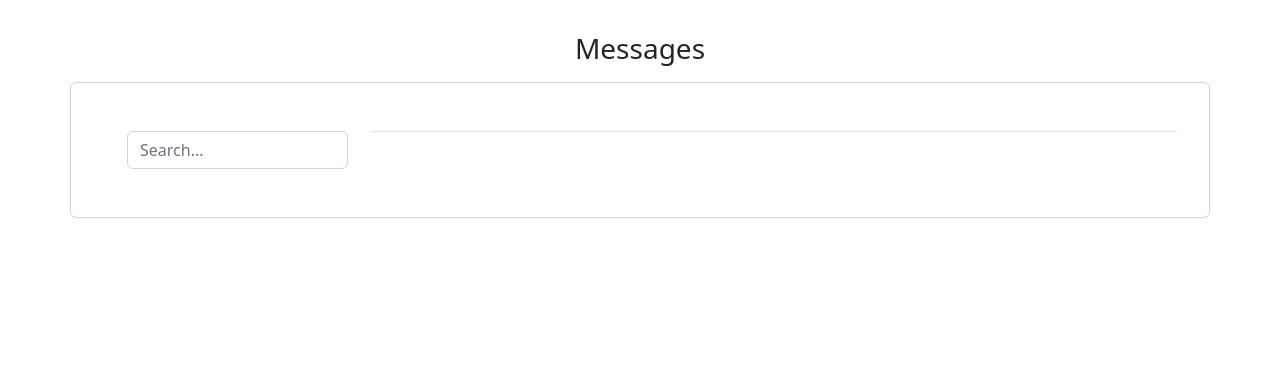
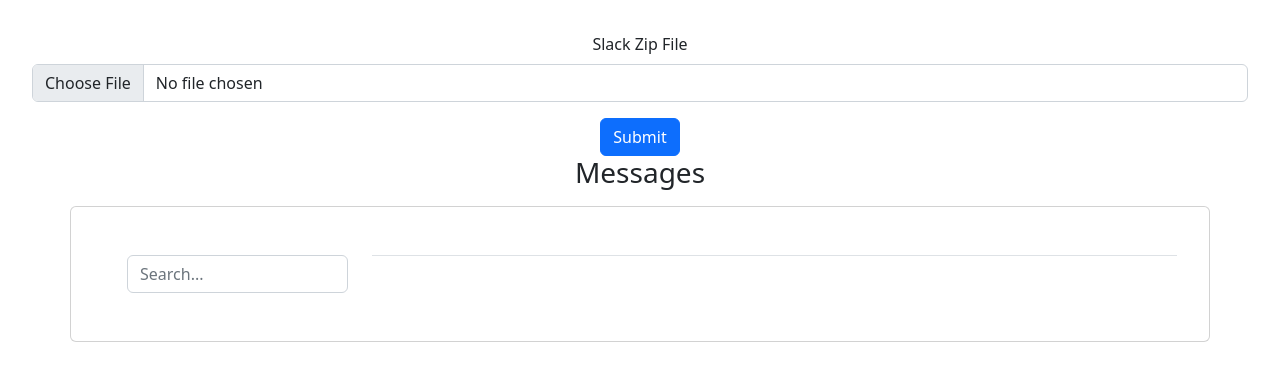
Before and after one commit to joeyharbert/slarchive-frontend, a React (Vite) app: page / in a window 1280 px wide. Shown: the top 380 px of the page. Built offline with nearby package versions, Linux system fonts and the light colour scheme.

Commit message:
adds input form for file and request to backend

```diff
--- a/package.json
+++ b/package.json
@@ -9,6 +9,7 @@
     "preview": "vite preview"
   },
   "dependencies": {
+    "axios": "^1.3.4",
     "bootstrap": "^5.2.3",
     "react": "^18.2.0",
     "react-dom": "^18.2.0",
--- a/src/App.jsx
+++ b/src/App.jsx
@@ -1,16 +1,32 @@
 import "./App.css";
 import { Channels } from "./Channels";
 import { Messages } from "./Messages";
+import axios from "axios";
+import { UploadForm } from "./UploadForm";
+import { useState } from "react";
 
 function App() {
+  const [channels, setChannels] = useState([]);
+  const [messages, setMessages] = useState({});
+  const [currentChannel, setCurrentChannel] = useState(null);
+  const handleRequest = (params) => {
+    axios.post("http://localhost:3000/messages.json", params).then((response) => {
+      console.log(response.data);
+      setChannels(response.data.channels);
+      setMessages(response.data.messages);
+      setCurrentChannel(response.data.channels[0]);
+    });
+  };
+
   return (
     <main className="content">
+      <UploadForm onUploadFile={handleRequest} />
       <div className="container p-0">
         <h1 className="h3 mb-3">Messages</h1>
 
         <div className="card">
           <div className="row g-0">
-            <Channels channels={[]} />
+            <Channels channels={channels} />
             <Messages messages={[]} />
           </div>
         </div>
--- /dev/null
+++ b/src/UploadForm.jsx
@@ -0,0 +1,21 @@
+export function UploadForm(props) {
+  const handleSubmit = (event) => {
+    event.preventDefault();
+    const params = new FormData(event.target);
+    props.onUploadFile(params);
+  };
+
+  return (
+    <form onSubmit={handleSubmit}>
+      <div className="mb-3">
+        <label htmlFor="slackFile" className="form-label">
+          Slack Zip File
+        </label>
+        <input className="form-control" id="slackFile" type="file" name="slack_file" />
+      </div>
+      <button type="submit" className="btn btn-primary">
+        Submit
+      </button>
+    </form>
+  );
+}
```
Also changed, not shown: 1 other file (tests, documents, lock files or other folders).
